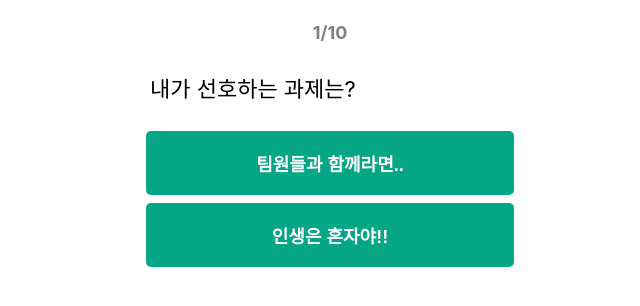
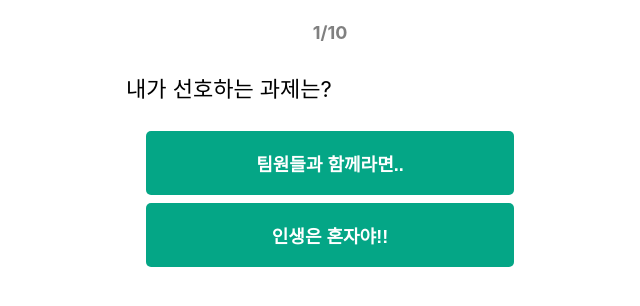
Before and after one commit to YWTechIT/project-military-test, a React (Create React App) app: page /combat in a window 1280 px wide. Shown: the top 306 px of the page, without its empty margins (310-950 px from the left). Built offline with nearby package versions, Linux system fonts and the light colour scheme.

Commit message:
Fix text resize in QuestionWrapper

```diff
--- a/src/components/Question/index.js
+++ b/src/components/Question/index.js
@@ -1,7 +1,7 @@
 import styled from "styled-components";
 
 const QuestionWrapper = styled.div`
-  width: 400px;
+  width: 56vh;
 `;
 
 const QuestionLabel = styled.h1`
```
